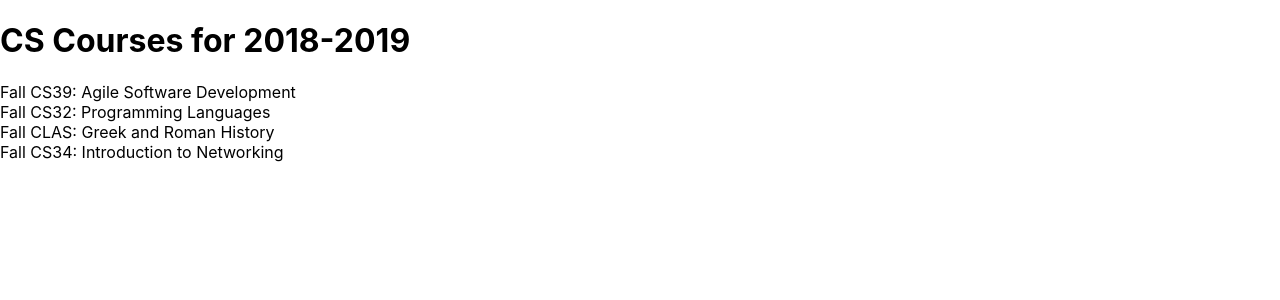
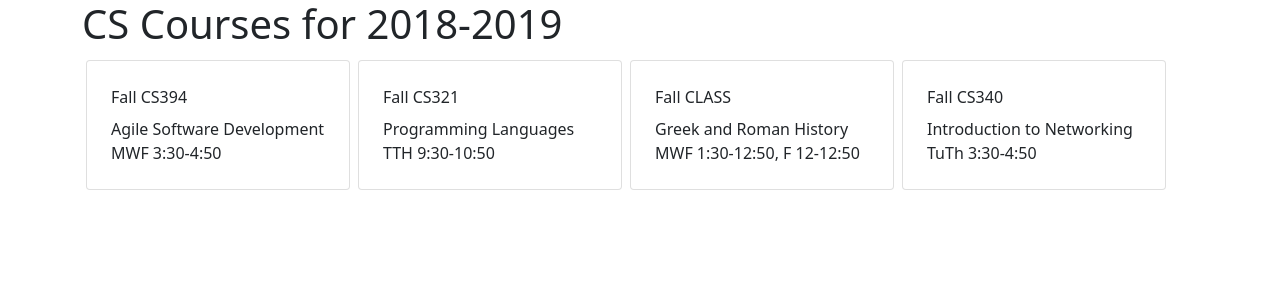
Before and after one commit to BrianGleason/react-scheduler, a React (Create React App) app: page / in a window 1280 px wide. Shown: the top 300 px of the page. Built offline with nearby package versions, Linux system fonts and the light colour scheme.

Commit message:
bootstrap css styling

```diff
--- a/package.json
+++ b/package.json
@@ -6,6 +6,7 @@
     "@testing-library/jest-dom": "^5.16.1",
     "@testing-library/react": "^12.1.2",
     "@testing-library/user-event": "^13.5.0",
+    "bootstrap": "^5.1.3",
     "react": "^17.0.2",
     "react-dom": "^17.0.2",
     "react-scripts": "5.0.0",
--- a/src/App.css
+++ b/src/App.css
@@ -24,6 +24,11 @@
   color: white;
 }
 
+.course-list {
+  display: grid;
+  grid-template-columns: repeat(auto-fill, minmax(12rem, 17rem));
+}
+
 .App-link {
   color: #61dafb;
 }
--- a/src/App.js
+++ b/src/App.js
@@ -1,4 +1,5 @@
 import React from 'react';
+import './App.css';
 
 const schedule = {
   "title": "CS Courses for 2018-2019",
@@ -15,7 +16,7 @@
     },
     "CLASSICS211" : {
       "id" : "FCLASSICS211",
-      "meets" : "MW 1:30-12:50, F 12:00-12:50",
+      "meets" : "MWF 1:30-12:50, F 12-12:50",
       "title" : "Greek and Roman History"
     },
     "CS340" : {
@@ -33,17 +34,26 @@
 );
 
 const getCourseNumber = course => (
-  course.id.slice(1, 5)
+  course.id.slice(1, 6)
+);
+
+const getCourseTime = course => (
+  course.meets
 );
 
 const Course = ({ course }) => (
-  <div>
-    { getCourseTerm(course) } { getCourseNumber(course) }: { course.title }
+  <div className="card m-1 p-2">
+    <div className="card-body">
+      <div className="card-title">{ getCourseTerm(course) } { getCourseNumber(course) }</div>
+      <div className="card-text">{ course.title }</div>
+      <div className="card-time">{ getCourseTime(course) }</div>
+
+    </div>
   </div>
 );
 
 const CourseList = ({ courses }) => (
-  <div>
+  <div className="course-list">
     { Object.values(courses).map(course => <Course key={course.id} course={ course } />) }
   </div>
 );
@@ -53,7 +63,7 @@
 );
 
 const App = () =>  (
-  <div>
+  <div className="container">
     <Banner title={ schedule.title } />
     <CourseList courses={ schedule.courses } />
   </div>
--- a/src/index.js
+++ b/src/index.js
@@ -1,6 +1,6 @@
 import React from 'react';
 import ReactDOM from 'react-dom';
-import './index.css';
+import 'bootstrap/dist/css/bootstrap.min.css';
 import App from './App';
 import reportWebVitals from './reportWebVitals';
 
```
Also changed, not shown: 1 other file (tests, documents, lock files or other folders).
